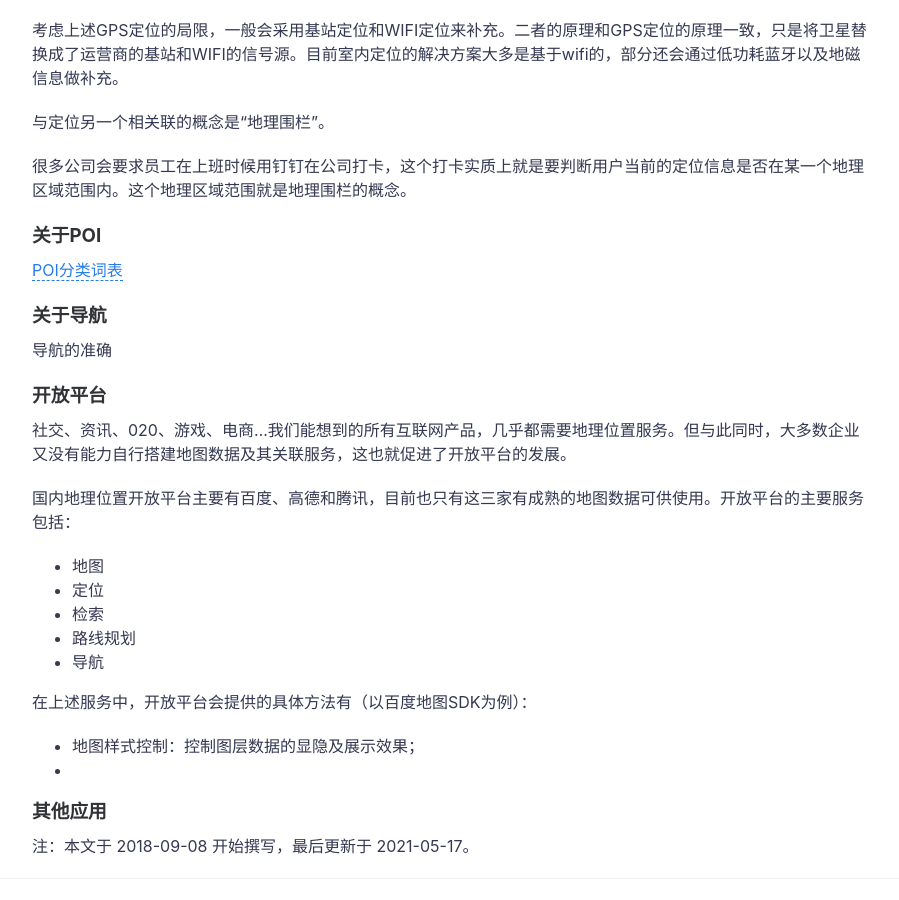
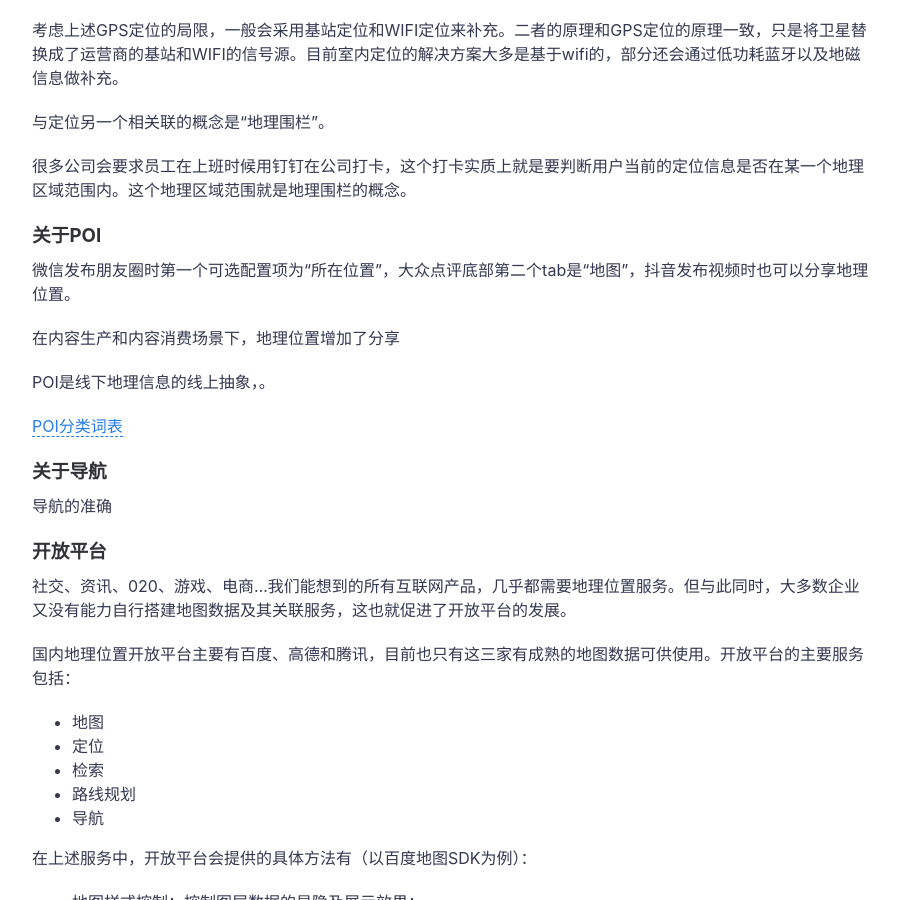
Before and after one commit to icarus507/icarus507.github.io, a Jekyll site: the page built from _posts/2018-09-08-谈谈地图（下）.md, in a window 1280 px wide and 900 px high, scrolled down 926 px. Shown: the whole window, without its empty margins (188-1087 px from the left). Built offline with Jekyll 4.4.1, drawn with Linux system fonts in a browser that asks for light colours.

Commit message:
Update 2018-09-08-谈谈地图（下）.md

```diff
--- a/_posts/2018-09-08-谈谈地图（下）.md
+++ b/_posts/2018-09-08-谈谈地图（下）.md
@@ -21,7 +21,11 @@ GPS初次接受卫星信号的时候会比较耗电，比如你从北京出差
 
 ### 关于POI
 
+微信发布朋友圈时第一个可选配置项为“所在位置”，大众点评底部第二个tab是“地图”，抖音发布视频时也可以分享地理位置。
 
+在内容生产和内容消费场景下，地理位置增加了分享
+
+POI是线下地理信息的线上抽象，。
 
 [POI分类词表](https://lbs.qq.com/service/webService/webServiceGuide/webServiceAppendix)
 
```
